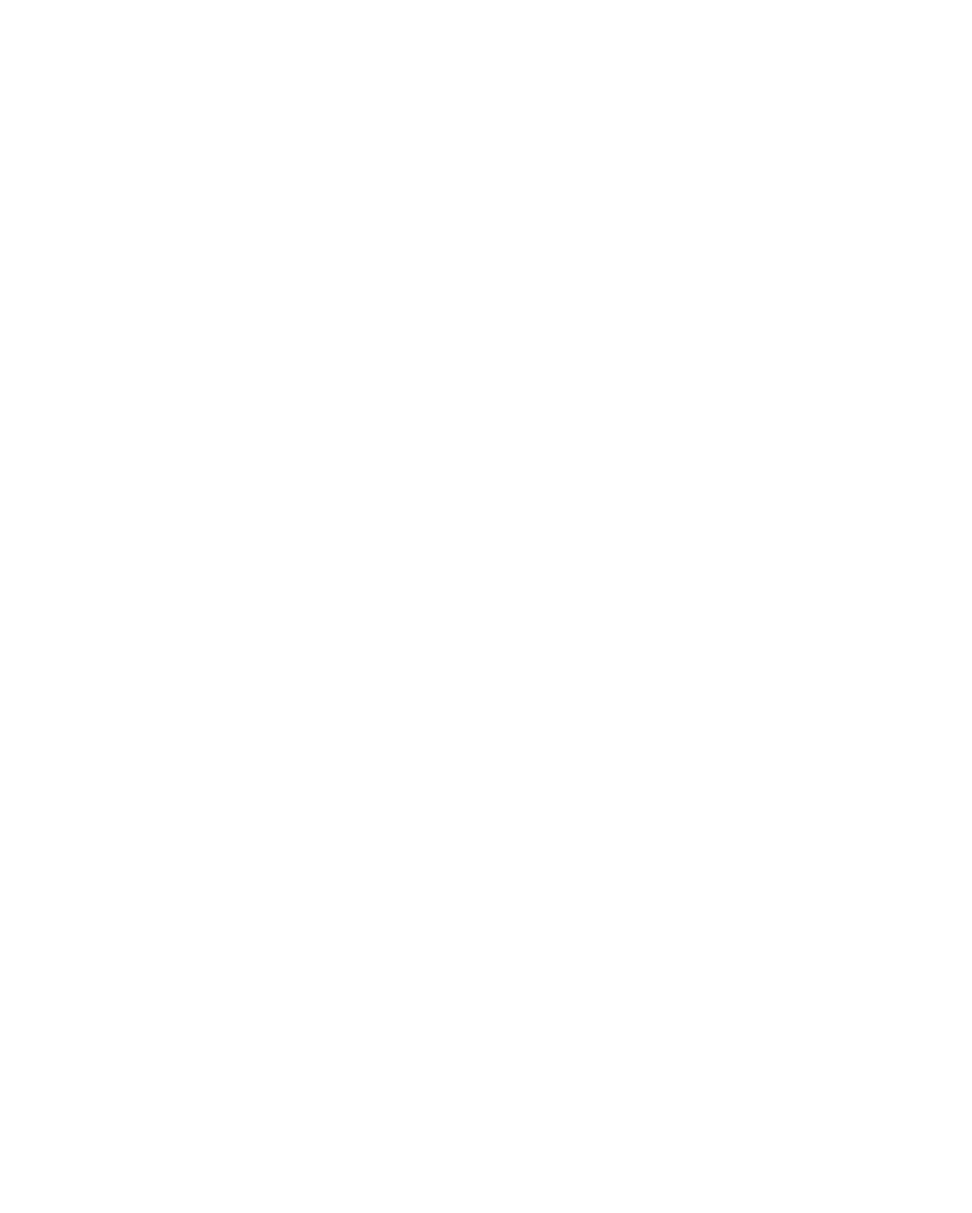
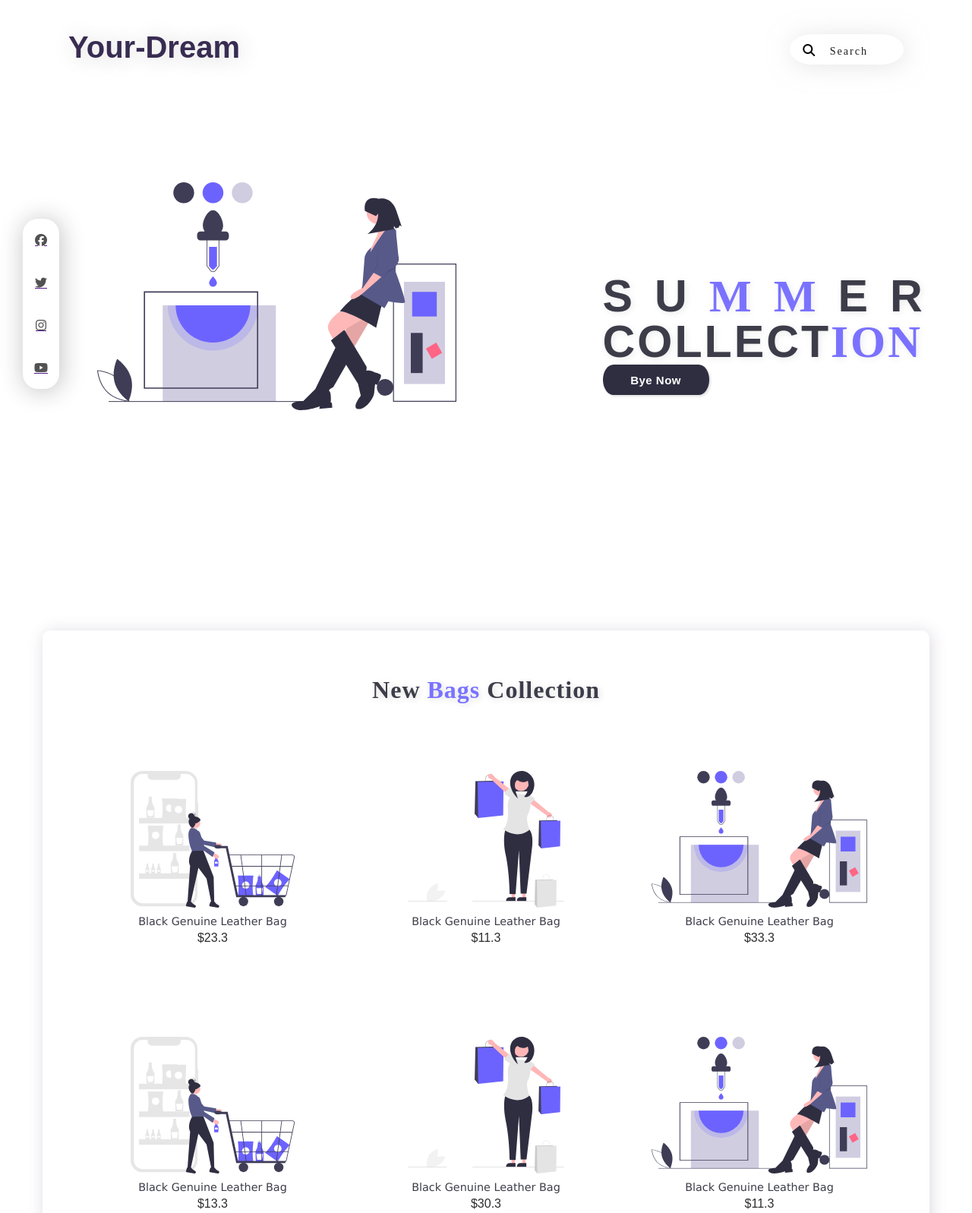
Before and after one commit to NusratSizy/Project1, a plain HTML site: page index.html in a window 1280 px wide. Shown: the top 1597 px of the page at 76% size. Before the commit the page ends 800 px from the top, so only its background shows below. Drawn offline with Linux system fonts and the light colour scheme.

Commit message:
new-code

```diff
--- a/index.html
+++ b/index.html
@@ -3,9 +3,95 @@
 <head>
     <meta charset="UTF-8">
     <meta name="viewport" content="width=device-width, initial-scale=1.0">
-    <title>Document</title>
+    <title>Dream Website</title>
+    <script src="https://kit.fontawesome.com/0204346e41.js" crossorigin="anonymous"></script>
+    <link rel="stylesheet" href="style.css">
 </head>
 <body>
+    <div class="container">
+        <div class="logo">
+            <a href="">Your-Dream</a>
+        </div>
+    </div>
+    <div class="searcharea">
+        <div class="searchbox">
+            <i class="fa-solid fa-magnifying-glass"></i>
+            <input type="search" placeholder="Search">
+        </div>
+    </div>
+    <div class="section1">
+        <img src="undraw_add_color_19gv.svg" alt="">
+    </div>
+    <div class="section1button">
+        <h1>Su<span class="mm">mm</span>er </h1>
+        <h2>Collect<span class="tio">ion</span></h2>
+        <button class="btn1">Bye Now</button>
+    </div>
+    <div class="icons">
+        <a href=""><i class="fa-brands fa-facebook"></i></a>
+        <a href=""><i class="fa-brands fa-twitter"></i></a>
+        <a href=""><i class="fa-brands fa-instagram"></i></a>
+        <a href=""><i class="fa-brands fa-youtube"></i></a>
+    </div>
+    <section class="productsection">
+        <h3>New <span>Bags</span> Collection</h3>
+
+        <div class="product">
+
+            <div class="productbox">
+                <img src="undraw_shopping_app_flsj.svg" alt="">
+                <p>Black Genuine Leather Bag</p>
+                <a href="">$23.3</a>
+                <a href="" class="Buybtn">Add to Cart</a>
+
+            </div>
+            <div class="productbox">
+                <img src="undraw_Successful_purchase_re_mpig.svg" alt="">
+                <p>Black Genuine Leather Bag</p>
+                <a href="">$11.3</a>
+                <a href="" class="Buybtn">Add to Cart</a>
+
+            </div>
+            <div class="productbox">
+                <img src="undraw_add_color_19gv.svg" alt="">
+                <p>Black Genuine Leather Bag</p>
+                <a href="">$33.3</a>
+                <a href="" class="Buybtn">Add to Cart</a>
+
+            </div>
+            <div class="productbox">
+                <img src="undraw_shopping_app_flsj.svg" alt="">
+                <p>Black Genuine Leather Bag</p>
+                <a href="">$13.3</a>
+                <a href="" class="Buybtn">Add to Cart</a>
+
+            </div>
+            <div class="productbox">
+                <img src="undraw_Successful_purchase_re_mpig.svg" alt="">
+                <p>Black Genuine Leather Bag</p>
+                <a href="">$30.3</a>
+                <a href="" class="Buybtn">Add to Cart</a>
+
+            </div>
+            <div class="productbox">
+                <img src="undraw_add_color_19gv.svg" alt="">
+                <p>Black Genuine Leather Bag</p>
+                <a href="">$11.3</a>
+                <a href="" class="Buybtn">Add to Cart</a>
+
+            </div>
+        </div>
+    </section>
+    <section class="about">
+        <div class="aboutbox">
+            <h1>About Company</h1>
+            <h4>Small E-Commerce Platform New Arrivals Mini Messenger <span>Buy Now</span></h4>
+            <p>Lorem ipsum dolor, sit amet consectetur adipisicing elit. Eos nihil deleniti impedit ipsam ipsa officiis, molestiae possimus ducimus consectetur assumenda veniam nisi quam dignissimos aperiam tempora maiores sint earum. Iusto.</p>
+        </div>
+        <div class="aboutbox">
+            <img src="undraw_heatmap_uyye.svg" alt="">
+        </div>
+    </section>
 
 </body>
 </html>
--- a/style.css
+++ b/style.css
@@ -0,0 +1,269 @@
+*{
+    margin: 0;
+    padding: 0;
+    font-family: sans-serif;
+}
+.container{
+    width: 100%;
+    height: 100vh;
+}
+.logo{
+    position: absolute;
+    left: 90px;
+    top: 40px;
+}
+.logo a{
+    text-decoration: none;
+    font-size: 2.5rem;
+    font-weight: bold;
+    letter-spacing: 1;
+    color: rgba(53, 40, 79, 0.979);
+    text-shadow: 2px 2px 30px rgba(0, 0, 0, 0.2);
+}
+.searcharea{
+    position: fixed;
+    right: 90px;
+    top: 45px;
+    width: 150px;
+    height: 40px;
+    background-color: rgb(255, 255, 255);
+    display: flex;
+    justify-content: center;
+    text-align: center;
+    border-radius: 20%/50%;
+    box-sizing: border-box;
+    border: 1px solid rgba(253, 249, 249, 0.1);
+    z-index: 1;
+    box-shadow:2px 2px 30px 1px rgba(212, 208, 208, 0.5) ;
+    padding-left: 5px ;
+
+}
+.searchbox input{
+    width: 100px;
+    height: 30px;
+    border: none;
+    outline: none;
+    padding-top:10px ;
+    /* padding-left: 10px; */
+    font-size: 1rem;
+    font-family: 'Lucida Sans', 'Lucida Sans Regular', 'Lucida Grande', 'Lucida Sans Unicode', Geneva, Verdana, sans-serif;
+    background-color: transparent;
+    color: #1F1F1F;
+
+}
+.searchbox input::placeholder{
+    color: #1D1D1D;
+    font-size: .88rem;
+    padding-left: 15px;
+    font-family: poppins;
+    font-weight: 400;
+    letter-spacing: 2px;
+}
+.section1{
+    position: absolute;
+    left: 10%;
+    top: 30%;
+}
+.section1 img{
+    height: 300px;
+}
+.section1button{
+    position: absolute;
+    top:45%;
+    left: 62%;
+
+}
+.section1button h1,h2{
+    font-weight: bold;
+    font-size: 3.7rem;
+    color:#3D3D4A;
+    text-transform: uppercase;
+    line-height: 60px;
+    letter-spacing: 3px;
+    text-shadow: 2px 2px 10px rgba(0, 0, 0, 0.083);
+}
+.section1button h1{
+    letter-spacing: 29px;
+}
+span{
+    color: #7A72FF;
+    font-family: serif;
+}
+.btn1{
+    position: absolute;
+    width:140px ;
+    height: 40px;
+    border: none;
+    outline: none;
+    background-color: #2f2e41;
+    color: #fff;
+    font-size: 15px;
+    font-weight: bold;
+    letter-spacing: .5px;
+    border-radius: 10%/50%;
+    cursor: pointer;
+    box-shadow: 2px 2px 3px rgba(0, 0, 0, 0.127);
+}
+.btn1:hover{
+    background-color:#655ef0 ;
+    transition-duration:.5s;
+}
+.icons{
+    position: fixed;
+    left: 30px;
+    top: 50%;
+    transform: translateY(-50%);
+    z-index: 1;
+    background-color: #FFFFFF;
+    box-shadow: 2px 2px 30px 2px rgba(33, 27, 36, 0.242);
+    border-radius: 20px;
+
+}
+.icons a{
+    display: flex;
+    flex-direction: column;
+    padding: 20px 15px;
+    justify-content: center;
+    align-items: center;
+    padding: 20px 15px;
+
+}
+.icons a i{
+    color:rgba(39,39,39,0.80);
+}
+.icons a:hover .fa-facebook{
+    color: #3b5998;
+}
+.icons a:hover .fa-twitter{
+    color: #4e7fe8;
+}
+.icons a:hover .fa-instagram{
+    color: #e23b25;
+}
+.icons a:hover .fa-youtube{
+    color: #db0f0f;
+}
+.productsection{
+    width: 85%;
+    background-size: 1000px;
+    margin: 30px auto;
+    display: flex;
+    flex-direction: column;
+    justify-content: center;
+    align-items: center;
+    box-shadow: 2px 2px 20px rgba(117, 100, 129, 0.254);
+    border-radius: 10px;
+    padding: 40px 40px;
+}
+.productsection > h3{
+    margin: 20px;
+    font-family: serif;
+    font-size: 2rem;
+    font-weight: 700;
+    text-shadow:2px 2px 10px rgba(0, 0, 0, 0.143) ;
+    letter-spacing: 1px;
+    text-align: center;
+    color: #3D3D4A;
+}
+.product{
+    display: flex;
+    justify-content: center;
+    align-items: center;
+    flex-wrap: wrap;
+    margin: 10px 0px;
+    width: 100%;
+}
+.productbox{
+    width: 300px;
+    height: 330px;
+    display: flex;
+    flex-direction: column;
+    justify-content: center;
+    align-items: center;
+    margin: 10px 30px;
+    position: relative;
+}
+.productbox img{
+    height: 180px;
+}
+.productbox p{
+    color: #3D3D4A;
+    font-family: 'Lucida Sans', 'Lucida Sans Regular', 'Lucida Grande', 'Lucida Sans Unicode', Geneva, Verdana, sans-serif;
+    font-size: 0.9rem;
+    letter-spacing: 0.5;
+    margin-top: 10px;
+}
+.productbox a{
+    color: #2c2c2c;
+    font-family: Arial, Helvetica, sans-serif;
+    font-size: 1rem;
+    text-decoration: none;
+    margin:5px;
+}
+.Buybtn{
+    position: absolute;
+    width: 140px;
+    height: 40px;
+    display: flex;
+    justify-content: center;
+    align-items: center;
+    bottom: -25px;
+    border-radius: 15%/50%;
+    background:linear-gradient(120deg,#6b60ec 20%,#a166f4);
+    color: #FFFFFF;
+    display: none;
+    animation: fade 0.2s;
+
+}
+.productbox:hover .Buybtn{
+    display: flex;
+    transition-duration: 0.5s ;
+}
+.productbox:hover{
+    box-shadow: 2px 2px 30px rgba(0, 0, 0, 0.166);
+    background-color: #FFFFFF;
+     transition: 0.5s ;
+}
+.productbox:hover a:last-child{
+    color:#FFFFFF;
+
+}
+.about{
+    width: 85%;
+    display: flex;
+    justify-content: space-around;
+    align-items: center;
+    margin: 30px auto;
+    padding:30px;
+    transform: translateY(100px);
+
+}
+.aboutbox{
+   width: 40%;
+}
+.aboutbox img{
+    width:100%;
+    height: 100%;
+    object-fit: contain;
+
+}
+.aboutbox h1{
+    color: #1D1D1D;
+    font-size: 3rem;
+    font-family: Cambria, Cochin, Georgia, Times, 'Times New Roman', serif;
+    margin: 0;
+    font-weight: 700;
+}
+.aboutbox h4{
+    color: #333333;
+    font-size: 2rem;
+    font-weight: 400;
+    margin-top: 10px;
+    margin-bottom: 10px;
+
+}
+.aboutbox p{
+    font-size: 1rem;
+    color: #1F1F1F;
+    letter-spacing: 1px;
+}
```
Also changed, not shown: undraw_Successful_purchase_re_mpig.svg (added), undraw_add_color_19gv.svg (added), undraw_career_progress_ivdb.svg (added), undraw_heatmap_uyye.svg (added), undraw_in_no_time_6igu.svg (added), undraw_shopping_app_flsj.svg (added), undraw_smartwatch_74tv.svg (added), undraw_watch_application_uhc9.svg (added).
